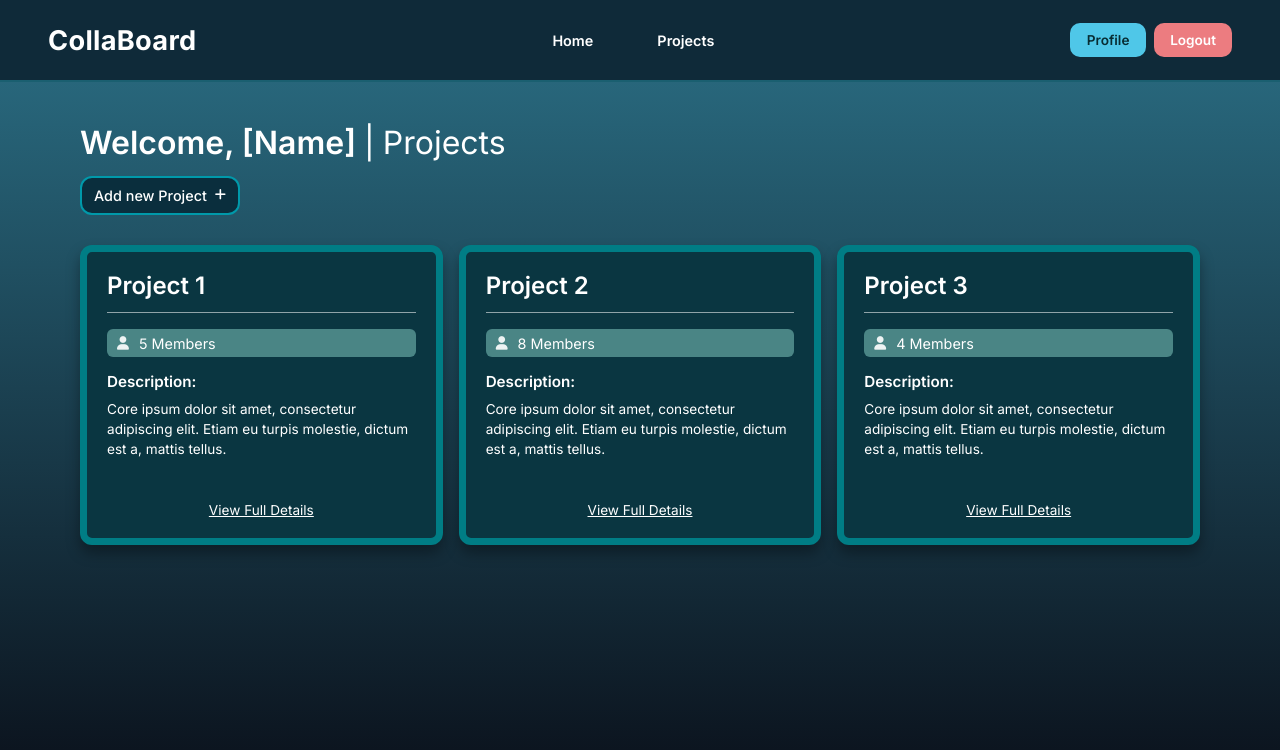
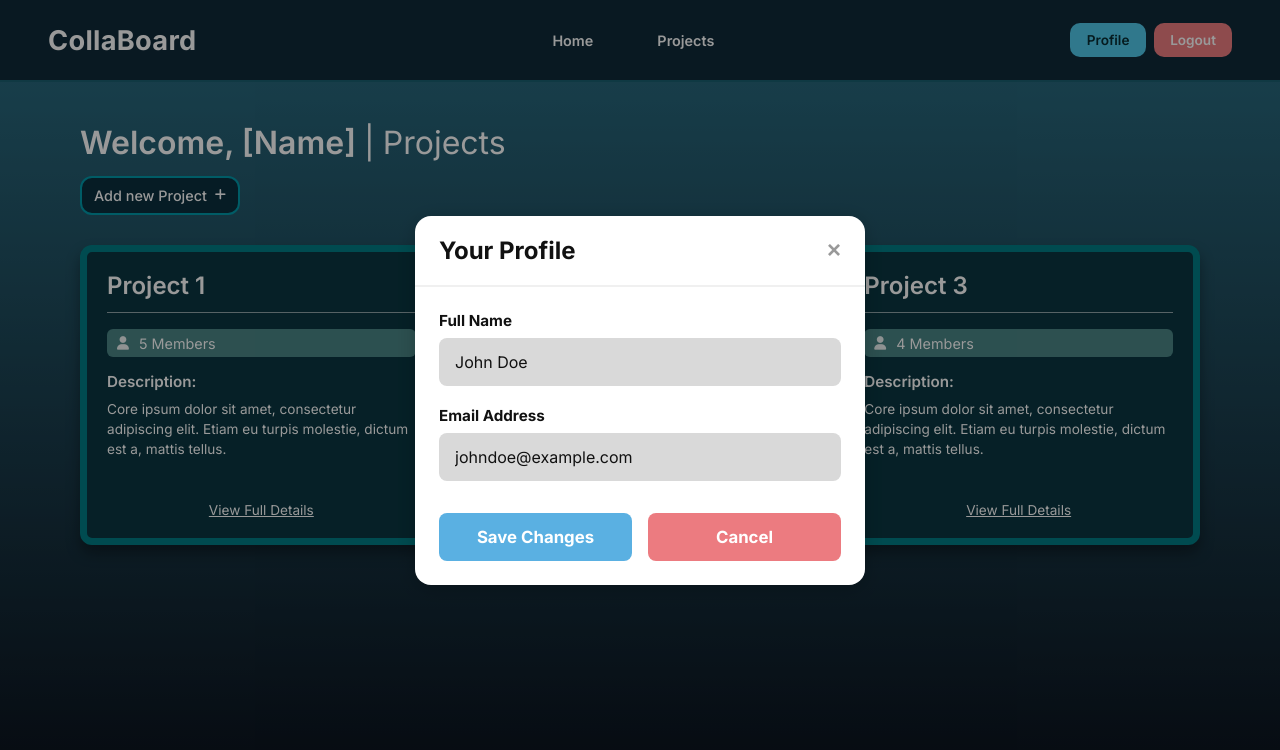
Before and after one commit to Yocode5/CollaBoard_Project, a React (Vite) app: page / in a window 1280 px wide. Both pictures are taken after a click on the button "Profile". Shown: the top 750 px of the page. Built offline with nearby package versions, Linux system fonts and the light colour scheme.

Commit message:
feat: create ProfileModal and wire to Header navigation

```diff
--- a/src/components/Header/Header.jsx
+++ b/src/components/Header/Header.jsx
@@ -1,35 +1,34 @@
+import React, { useState } from 'react';
 import './Header.css';
+import ProfileModal from '../Profile/ProfileModal';
 
 export default function Header() {
+    const [isProfileModalOpen, setIsProfileModalOpen] = useState(false);
+
     return (
+        <>
             <header className="header">
-
                 {/* Logo */}
                 <h1 className="header__title">
                     CollaBoard
                 </h1>
 
-
                 {/* Navigation */}
                 <nav className="header__nav">
-
                     <a href="/" className="header__link">
                         Home
                     </a>
-
                     <a href="/projects" className="header__link">
                         Projects
                     </a>
-
                 </nav>
-
 
                 {/* Actions */}
                 <div className="header__actions">
-
                     <button
                         type="button"
                         className="header__button header__button--profile"
+                        onClick={() => setIsProfileModalOpen(true)}
                     >
                         Profile
                     </button>
@@ -40,9 +39,14 @@ export default function Header() {
                     >
                         Logout
                     </button>
+                </div>
+            </header>
 
-            </div>
-
-        </header>
+            {isProfileModalOpen && (
+                <ProfileModal
+                    onClose={() => setIsProfileModalOpen(false)}
+                />
+            )}
+        </>
     );
 }
--- a/src/components/Profile/ProfileForm.jsx
+++ b/src/components/Profile/ProfileForm.jsx
@@ -0,0 +1,32 @@
+export default function ProfileForm({ onClose }) {
+
+    const handleSubmit = (e) => {
+        e.preventDefault();
+        onClose();
+    };
+
+    return (
+        <form className="profile-form" onSubmit={handleSubmit}>
+
+            <div className="profile-form__group">
+                <label>Full Name</label>
+                <input type="text" defaultValue="John Doe" />
+            </div>
+
+            <div className="profile-form__group">
+                <label>Email Address</label>
+                <input type="email" defaultValue="johndoe@example.com" />
+            </div>
+
+            <div className="profile-form__actions">
+                <button type="submit" className="profile-form__submit">
+                    Save Changes
+                </button>
+                <button type="button" className="profile-form__cancel" onClick={onClose}>
+                    Cancel
+                </button>
+            </div>
+
+        </form>
+    );
+}
--- a/src/components/Profile/ProfileModal.css
+++ b/src/components/Profile/ProfileModal.css
@@ -0,0 +1,128 @@
+.profile-modal-overlay {
+    position: fixed;
+    top: 0;
+    left: 0;
+    right: 0;
+    bottom: 0;
+    background-color: rgba(0, 0, 0, 0.4);
+    display: flex;
+    justify-content: center;
+    align-items: center;
+    z-index: 1000;
+}
+
+.profile-modal-content {
+    background-color: #ffffff;
+    border-radius: 16px;
+    width: 100%;
+    max-width: 450px;
+    color: #111111;
+    box-shadow: 0 4px 20px rgba(0, 0, 0, 0.2);
+    display: flex;
+    flex-direction: column;
+    overflow: hidden;
+    box-sizing: border-box;
+}
+
+.profile-modal-header {
+    display: flex;
+    justify-content: space-between;
+    align-items: center;
+    padding: 20px 24px;
+    border-bottom: 2px solid #f0f0f0;
+    box-sizing: border-box;
+}
+
+.profile-modal-title {
+    margin: 0;
+    font-size: 1.5rem;
+    font-weight: 700;
+    color: #111111;
+}
+
+.profile-modal-close {
+    background: none;
+    border: none;
+    color: #999999;
+    font-size: 1.5rem;
+    font-weight: 700;
+    cursor: pointer;
+    padding: 0;
+    line-height: 1;
+}
+
+.profile-modal-close:hover {
+    color: #666666;
+}
+
+.profile-modal-body {
+    padding: 24px;
+    box-sizing: border-box;
+}
+
+.profile-form {
+    display: flex;
+    flex-direction: column;
+    gap: 20px;
+}
+
+.profile-form__group {
+    display: flex;
+    flex-direction: column;
+    gap: 8px;
+}
+
+.profile-form__group label {
+    font-size: 0.95rem;
+    font-weight: 700;
+    color: #111111;
+}
+
+.profile-form__group input {
+    padding: 14px 16px;
+    border-radius: 8px;
+    border: none;
+    background-color: #d9d9d9;
+    color: #111111;
+    font-family: inherit;
+    font-size: 1rem;
+    box-sizing: border-box;
+    width: 100%;
+}
+
+.profile-form__group input:focus {
+    outline: 2px solid #5ab0e2;
+}
+
+.profile-form__actions {
+    display: flex;
+    gap: 16px;
+    margin-top: 12px;
+}
+
+.profile-form__submit,
+.profile-form__cancel {
+    flex: 1;
+    padding: 14px;
+    border: none;
+    border-radius: 8px;
+    color: #ffffff;
+    font-weight: 700;
+    font-size: 1.05rem;
+    font-family: inherit;
+    cursor: pointer;
+    transition: opacity 0.2s ease;
+}
+
+.profile-form__submit {
+    background-color: #5ab0e2;
+}
+
+.profile-form__cancel {
+    background-color: #ec7b80;
+}
+
+.profile-form__submit:hover,
+.profile-form__cancel:hover {
+    opacity: 0.9;
+}
--- a/src/components/Profile/ProfileModal.jsx
+++ b/src/components/Profile/ProfileModal.jsx
@@ -0,0 +1,24 @@
+import './ProfileModal.css';
+import ProfileForm from './ProfileForm';
+
+export default function ProfileModal({ onClose }) {
+
+    return (
+        <div className="profile-modal-overlay" onClick={onClose}>
+            <div className="profile-modal-content" onClick={(e) => e.stopPropagation()}>
+
+                <div className="profile-modal-header">
+                    <h2 className="profile-modal-title">Your Profile</h2>
+                    <button className="profile-modal-close" onClick={onClose}>
+                        &times;
+                    </button>
+                </div>
+
+                <div className="profile-modal-body">
+                    <ProfileForm onClose={onClose} />
+                </div>
+
+            </div>
+        </div>
+    );
+}
```
Lines whose indentation alone changed are shown as unchanged.
